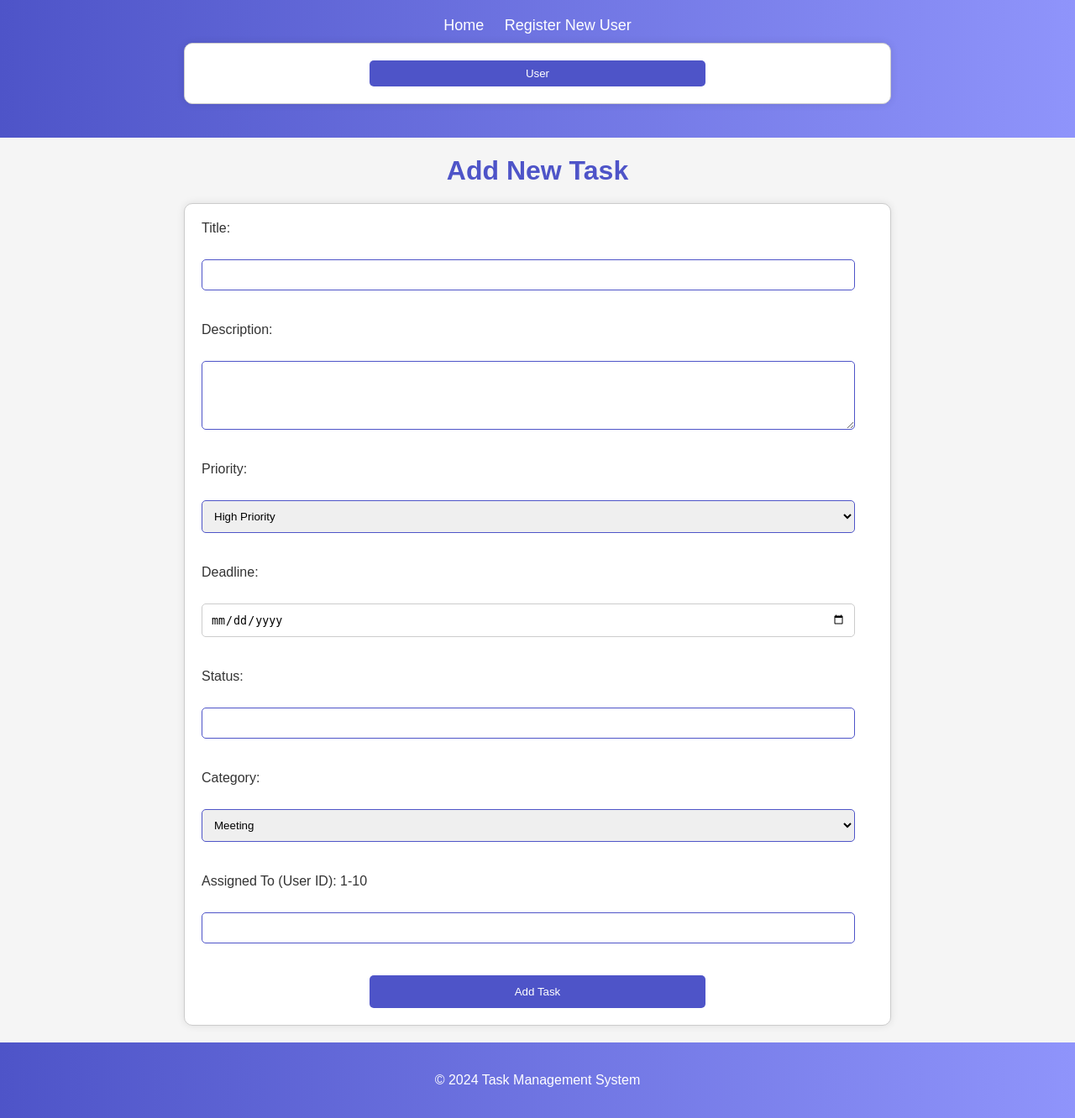
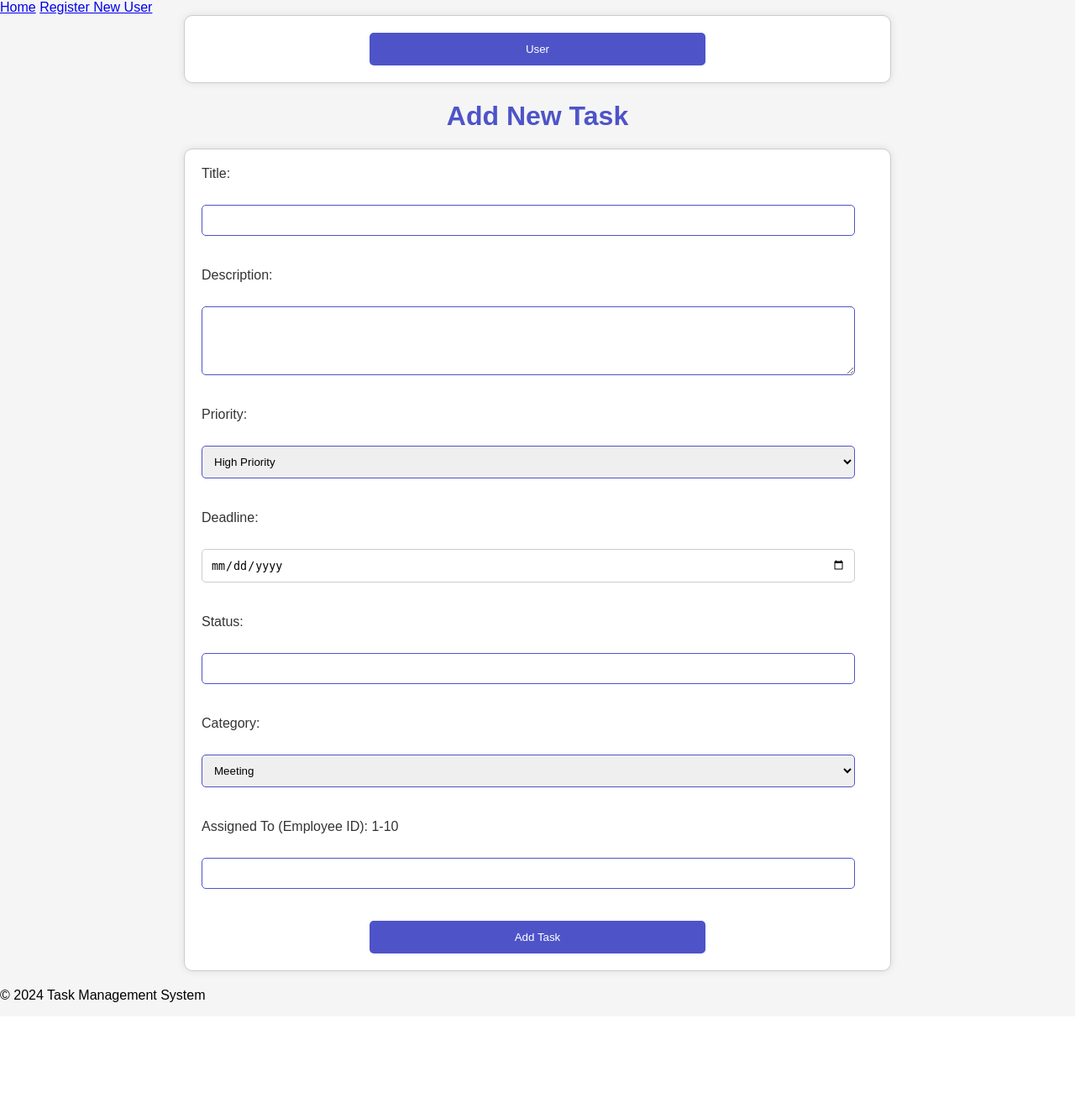
Before and after one commit to Lashman-singh/task_management_system, a PHP site: page /add_task.php in a window 1280 px wide. Shown: the whole page at 84% size. After the commit the page ends 1194 px from the top, so only its background shows below. Run offline with PHP 8.4, Linux system fonts and the light colour scheme; data comes from the database, SQL or seed files in the repository; some libraries are stand-ins or nearby versions.

```diff
--- a/add_task.php
+++ b/add_task.php
@@ -4,7 +4,6 @@
     <meta charset="UTF-8">
     <meta name="viewport" content="width=device-width, initial-scale=1.0">
     <link rel="stylesheet" href="add_task.css">
-    <link rel="stylesheet" href="nav_footer.css">
     <title>Add New Task</title>
     <script src="https://cdn.tiny.cloud/1/um1ud57t4xzcel5dep4c6pjsvbkwwlcfn3462pdbbfd71qkn/tinymce/5/tinymce.min.js" referrerpolicy="origin"></script>
     <script>
@@ -23,11 +22,11 @@
     require('connect.php');
     include('nav.php');
 
-    $query = "SELECT * FROM categories";
+    $query = "SELECT * FROM Categories";
     $statement = $db->query($query);
     $categories = $statement->fetchAll(PDO::FETCH_ASSOC);
 
-    $query = "SELECT MAX(task_id) AS max_id FROM task";
+    $query = "SELECT MAX(task_id) AS max_id FROM Task";
     $statement = $db->query($query);
     $maxIdResult = $statement->fetch();
     $nextAvailableId = $maxIdResult['max_id'] + 1;
@@ -44,10 +43,10 @@
         $deadline = $_POST['deadline'];
         $status = $_POST['status'];
         $category_id = $_POST['category_id'];
-        $user_id = $_POST['user_id'];
+        $employee_id = $_POST['employee_id'];
 
-        $query = "INSERT INTO task (task_id, title, description, priority, deadline, status, category_id, user_id)
-                  VALUES (:task_id, :title, :description, :priority, :deadline, :status, :category_id, :user_id)";
+        $query = "INSERT INTO Task (task_id, title, description, priority, deadline, status, category_id, employee_id)
+                  VALUES (:task_id, :title, :description, :priority, :deadline, :status, :category_id, :employee_id)";
         $statement = $db->prepare($query);
         $statement->bindParam(':task_id', $nextAvailableId);
         $statement->bindParam(':title', $title);
@@ -56,7 +55,7 @@
         $statement->bindParam(':deadline', $deadline);
         $statement->bindParam(':status', $status);
         $statement->bindParam(':category_id', $category_id, PDO::PARAM_INT);
-        $statement->bindParam(':user_id', $user_id, PDO::PARAM_INT);
+        $statement->bindParam(':employee_id', $employee_id, PDO::PARAM_INT);
 
         if ($statement->execute()) {
             header("Location: index.php");
@@ -89,8 +88,8 @@
                 <option value="<?= $category['category_id']; ?>"><?= $category['category_name']; ?></option>
             <?php endforeach; ?>
         </select><br>
-        <label>Assigned To (User ID): 1-10</label><br>
-        <input type="number" name="user_id" required><br>
+        <label>Assigned To (Employee ID): 1-10</label><br>
+        <input type="number" name="employee_id" required><br>
         <button id="add_task" type="submit">Add Task</button>
     </form>
     <?php include('footer.php'); ?>
```
